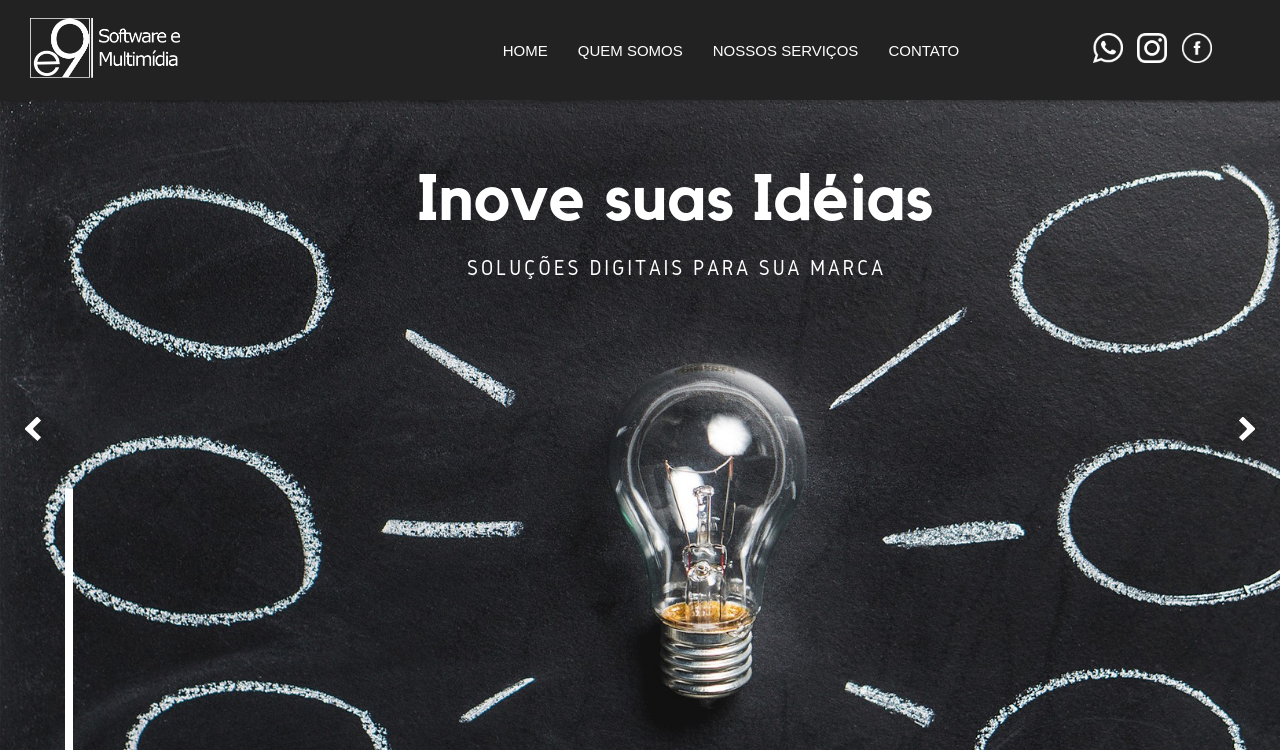
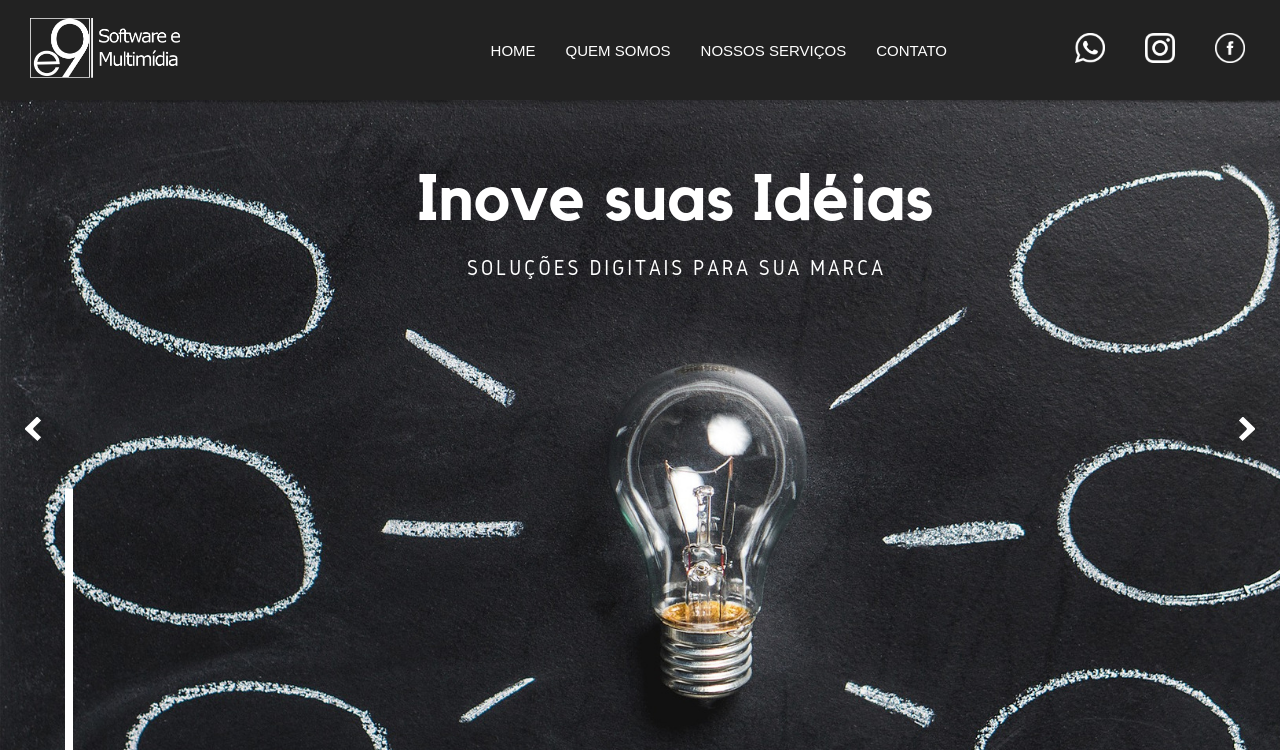
Before and after one commit to e9softwareemultimidia/e9softwareemultimidia.github.io, a plain HTML site: page index.html in a window 1280 px wide. Shown: the top 751 px of the page. Drawn offline with nearby package versions, Linux system fonts and the light colour scheme; a script that the page names is missing.

Commit message:
New changes in css
New changes in css module:
   - Social header links better distributed

```diff
--- a/style/style.css
+++ b/style/style.css
@@ -407,7 +407,7 @@ nav ul li a {
   #footer {
       display: flex;
       justify-content: space-around;
-      align-items: flex-start;
+      align-items: center;
       margin-top: 30px;
       padding-top: 20px;
       padding-bottom : 20px;
@@ -471,6 +471,9 @@ nav ul li a {
 
   #header-social {
       flex: 15%;
+      display: flex;
+      justify-content: space-between;
+      align-items: center;
   }
 
   #header-social, #header-social a, #header-social a img {
@@ -485,7 +488,6 @@ nav ul li a {
       width: 30px;
       margin: 5px;
   }
-
 
 @media screen and (max-width:870px)
 {
```
